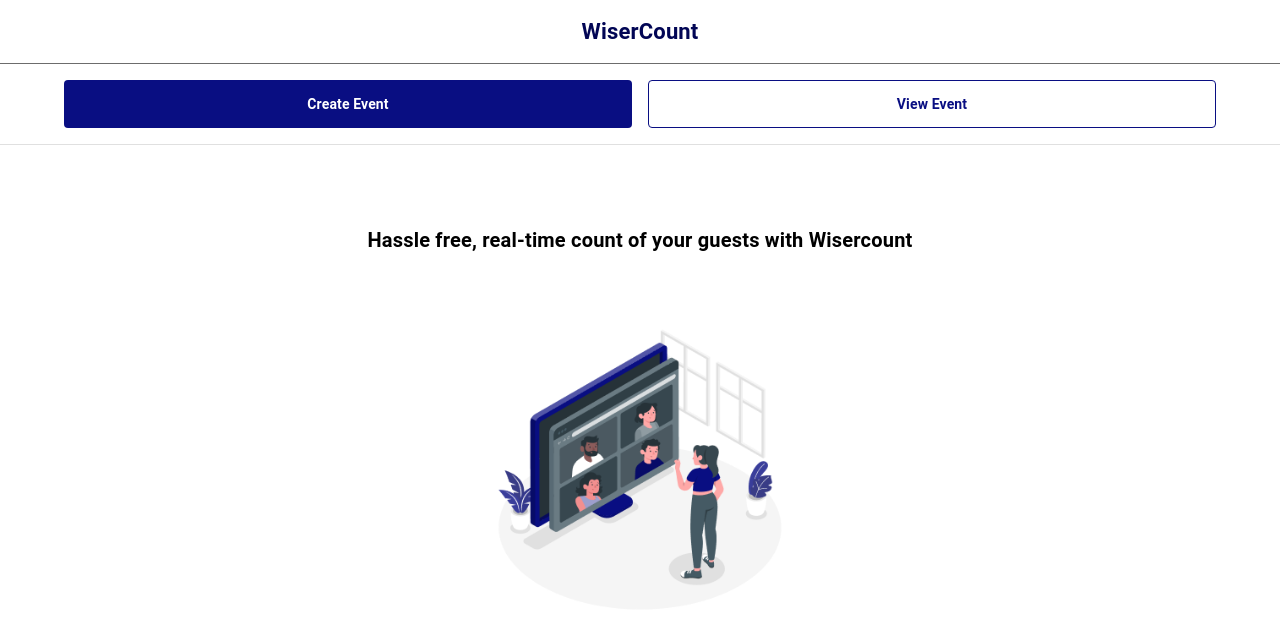
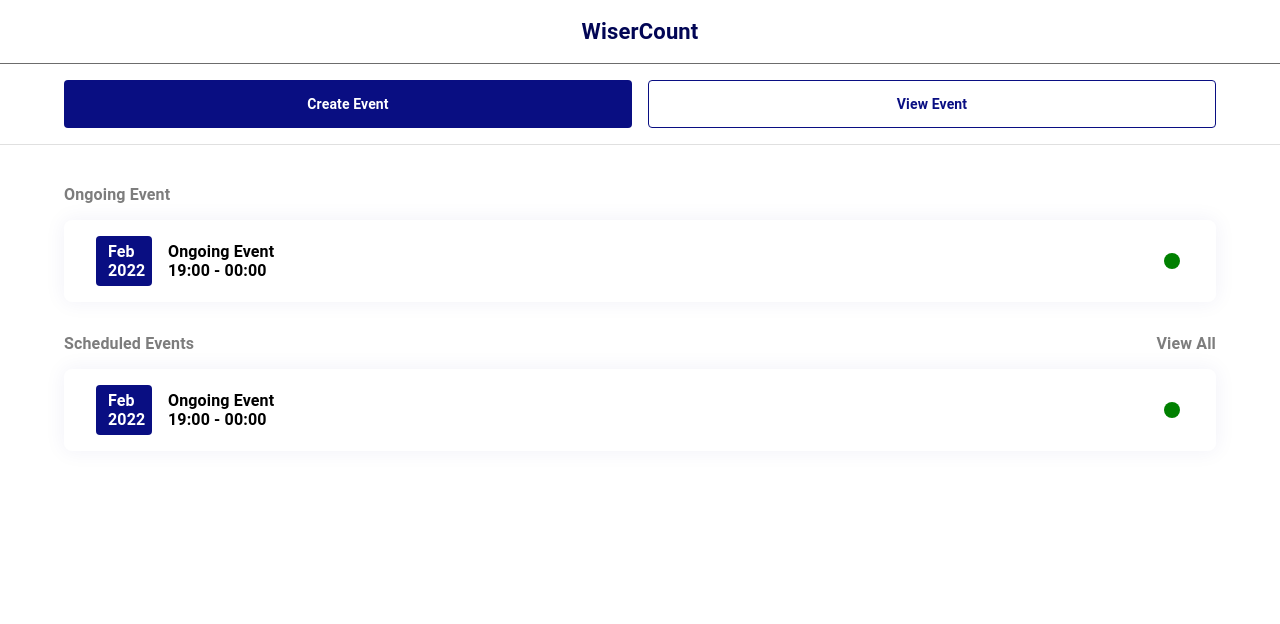
Before and after one commit to shubhamjoshi99899/artery-low-fidelity, a Next.js app: page / in a window 1280 px wide. Shown: the top 624 px of the page. Built offline with nearby package versions, Linux system fonts and the light colour scheme.

Commit message:
created the authentication flow

```diff
--- /dev/null
+++ b/components/events/event-card.tsx
@@ -0,0 +1,72 @@
+import { Box, Stack, Typography } from "@mui/material";
+import React from "react";
+import FiberManualRecordIcon from "@mui/icons-material/FiberManualRecord";
+
+const EventCard = () => {
+  return (
+    <>
+      <Box
+        sx={{
+          background: "#FFFFFF",
+          boxShadow: "0px 0px 20px 2px rgba(9, 14, 130, 0.05)",
+          borderRadius: "8px",
+          padding: "16px 32px",
+        }}
+      >
+        <Stack
+          direction="row"
+          spacing={2}
+          alignItems="center"
+          justifyContent={"space-between"}
+        >
+          <Stack direction="row" spacing={2} alignItems="center">
+            <Box
+              sx={{
+                background: "#090E82",
+                borderRadius: "4px",
+                padding: "6px 12px",
+                maxWidth: "56px",
+              }}
+            >
+              <Typography
+                sx={{
+                  fontWeight: "600",
+                  fontSize: "1rem",
+                  lineHeight: "19px",
+                  color: "#fff",
+                }}
+              >
+                Feb <br /> 2022
+              </Typography>
+            </Box>
+            <Box>
+              <Typography
+                sx={{
+                  fontWeight: "600",
+                  fontSize: "1rem",
+                  lineHeight: "19px",
+                  color: "#000",
+                }}
+              >
+                Ongoing Event
+              </Typography>
+              <Typography
+                sx={{
+                  fontWeight: "600",
+                  fontSize: "1rem",
+                  lineHeight: "19px",
+                  color: "#000",
+                }}
+              >
+                19:00 - 00:00
+              </Typography>
+            </Box>
+          </Stack>
+          <FiberManualRecordIcon sx={{ color: "green" }} />
+        </Stack>
+      </Box>
+    </>
+  );
+};
+
+export default EventCard;
--- a/package.json
+++ b/package.json
@@ -26,6 +26,7 @@
     "next-pwa": "^5.6.0",
     "react": "18.2.0",
     "react-dom": "18.2.0",
+    "react-webcam": "^7.0.1",
     "typescript": "4.9.3"
   }
 }
--- a/pages/create-event/negative-list.tsx
+++ b/pages/create-event/negative-list.tsx
@@ -20,7 +20,7 @@
       <Box mb={10}>
         <Header sx={{ ml: -5 }} text="Negative List" backIcon />
         <Container>
-          <Stack mb={2} direction="row" justifyContent="left" spacing={3}>
+          {/* <Stack mb={2} direction="row" justifyContent="left" spacing={3}>
             <Chip
               sx={{
                 background: "#090E82",
@@ -45,7 +45,7 @@
               label="Event Details"
               variant="outlined"
             />
-          </Stack>
+          </Stack> */}
         </Container>
         <Divider sx={{ mb: 3 }} />
         <Container>
--- a/pages/index.tsx
+++ b/pages/index.tsx
@@ -3,6 +3,7 @@
 import Image from "next/image";
 import { useRouter } from "next/router";
 import PrimaryButton from "../components/buttons/primaryButton";
+import EventCard from "../components/events/event-card";
 import Header from "../components/header";
 const Home = () => {
   const router = useRouter();
@@ -37,17 +38,49 @@
       </Container>
 
       <Divider sx={{ mb: 5 }} />
-      <Stack
-        p={5}
-        textAlign={"center"}
-        justifyContent={"center"}
-        alignItems="center"
-      >
-        <Typography mb={8} fontWeight={600} fontSize={"1.25rem"}>
-          Hassle free, real-time count of your guests with Wisercount
-        </Typography>
-        <Image src="/meeting.png" width={300} height={300} alt="meeting" />
-      </Stack>
+      <Container sx={{ mb: 2 }}>
+        <Box sx={{ mb: 4 }}>
+          <Typography
+            sx={{
+              fontWeight: "600",
+              fontSize: "1rem",
+              lineHeight: "19px",
+              color: "#7D7D7D",
+              mb: 2,
+            }}
+          >
+            Ongoing Event
+          </Typography>
+          <EventCard />
+        </Box>
+        <Box>
+          <Stack direction="row" justifyContent={"space-between"}>
+            <Typography
+              sx={{
+                fontWeight: "600",
+                fontSize: "1rem",
+                lineHeight: "19px",
+                color: "#7D7D7D",
+                mb: 2,
+              }}
+            >
+              Scheduled Events
+            </Typography>
+            <Typography
+              sx={{
+                fontWeight: "600",
+                fontSize: "1rem",
+                lineHeight: "19px",
+                color: "#7D7D7D",
+                mb: 2,
+              }}
+            >
+              View All
+            </Typography>
+          </Stack>
+          <EventCard />
+        </Box>
+      </Container>
     </div>
   );
 };
```
Also changed, not shown: components/webcam.tsx (added, +76 -0 lines), pages/authentication/login.tsx (added, +75 -0 lines), public/Login-amico.png (added), 1 other file (tests, documents, lock files or other folders).
